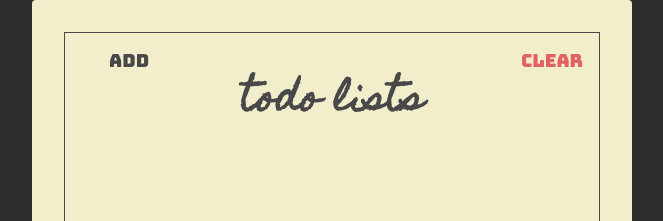
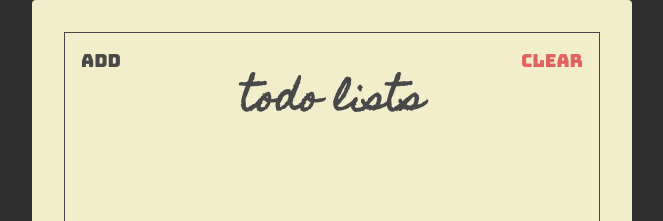
Before and after one commit to nmSholeh/todolist-react, a React (Create React App) app: page / in a window 1280 px wide. Shown: the top 221 px of the page, without its empty margins (308-971 px from the left). Built offline with nearby package versions, Linux system fonts and the light colour scheme.

Commit message:
implement Layout TodoList Component

```diff
--- a/src/Pages/TodoList.jsx
+++ b/src/Pages/TodoList.jsx
@@ -4,6 +4,8 @@ import Paper from "../component/paper/Paper";
 import Header from "../component/header/Header";
 import TodoForm from "../component/todoForm/TodoForm";
 import Todos from "../component/todos/Todos";
+
+import Container from "../layout/Container";
 
 const TodoList = () => {
   const [todos, setTodos] = useState([
@@ -36,6 +38,11 @@ const TodoList = () => {
 
   return (
     <Paper>
+      <Container
+        flexDirection="column"
+        justifyContent="space-between"
+        height="100%"
+      >
         <Header
           showAddToggle={showAddToggle}
           showAdd={showAdd}
@@ -43,6 +50,7 @@ const TodoList = () => {
         />
         <TodoForm addTodo={addTodo} showAdd={showAdd} />
         <Todos todos={todos} completeTodo={completeTodo} />
+      </Container>
     </Paper>
   );
 };
--- a/src/component/button/button.styles.js
+++ b/src/component/button/button.styles.js
@@ -23,7 +23,6 @@ export const button = ({ color, align, theme }) => {
     color: ${textColor};
     text-align: ${align};
 
-    width: 24%;
     padding: 16px;
     cursor: pointer;
     background: unset;
--- a/src/component/header/Header.jsx
+++ b/src/component/header/Header.jsx
@@ -3,6 +3,9 @@
 import { jsx } from "@emotion/react";
 import PropTypes from "prop-types";
 import { useTheme } from "@emotion/react";
+
+import Container from "../../layout/Container";
+import Item from "../../layout/Item";
 
 import Button from "../button/Button";
 
@@ -13,10 +16,18 @@ const Header = ({ showAddToggle, showAdd, clearTodos }) => {
   const theme = useTheme();
 
   return (
-    <section css={styles.header}>
-      <Button text={showAdd ? "finish" : "Add"} onClick={showAddToggle} />
-      <h1 css={styles.headerTitle(theme)}>Todo Lists</h1>
-      <Button text="Clear" onClick={clearTodos} color="red" align="right" />
+    <section className="header-component">
+      <Container alignItems="flex-start">
+        <Item flex={1}>
+          <Button text={showAdd ? "finish" : "Add"} onClick={showAddToggle} />
+        </Item>
+        <Item flex={2}>
+          <h1 css={styles.headerTitle(theme)}>Todo Lists</h1>
+        </Item>
+        <Item flex={1} align="right">
+          <Button text="Clear" onClick={clearTodos} color="red" align="right" />
+        </Item>
+      </Container>
     </section>
   );
 };
--- a/src/component/header/header.styles.js
+++ b/src/component/header/header.styles.js
@@ -8,7 +8,6 @@ export const header = () =>
 
 export const headerTitle = (theme) =>
   css`
-    width: 52%;
     text-align: center;
     color: ${theme.color.primary.black};
     font-size: 3.6rem;
--- a/src/component/paper/paper.styles.js
+++ b/src/component/paper/paper.styles.js
@@ -11,9 +11,9 @@ export const paper = ({ theme }) =>
 
 export const frame = ({ theme }) =>
   css`
-    display: flex;
+    /* display: flex;
     flex-direction: column;
-    justify-content: space-between;
+    justify-content: space-between; */
     border: 1px solid ${theme.color.primary.black};
     height: 100%;
   `;
--- a/src/layout/Container.jsx
+++ b/src/layout/Container.jsx
@@ -9,7 +9,8 @@ const Container = ({
   flexWrap,
   justifyContent,
   alignItems,
-  alignContent
+  alignContent,
+  height
 }) => {
   const containerStyles = css`
     display: flex;
@@ -18,6 +19,7 @@ const Container = ({
     justify-content: ${justifyContent};
     align-items: ${alignItems};
     align-content: ${alignContent};
+    height: ${height};
   `;
   return (
     <div className="flex-container" css={containerStyles}>
@@ -31,7 +33,8 @@ Container.defaultProps = {
   flexWrap: "nowrap",
   justifyContent: "flex-start",
   alignItems: "stretch",
-  alignContent: "stretch"
+  alignContent: "stretch",
+  height: "auto"
 };
 
 Container.propTypes = {
@@ -83,6 +86,7 @@ Container.propTypes = {
     "baseline",
     "first baseline",
     "last baseline"
-  ])
+  ]),
+  height: PropTypes.oneOfType([PropTypes.number, PropTypes.string])
 };
 export default Container;
--- a/src/layout/Item.jsx
+++ b/src/layout/Item.jsx
@@ -0,0 +1,29 @@
+/** @jsx jsx */
+// import React from "react";
+import { jsx, css } from "@emotion/react";
+import PropTypes from "prop-types";
+
+const Item = ({ children, flex, align }) => {
+  return (
+    <div
+      className="flex-item"
+      css={css`
+        flex: ${flex};
+        text-align: ${align};
+      `}
+    >
+      {children}
+    </div>
+  );
+};
+
+Item.PropTypes = {
+  children: PropTypes.oneOfType([
+    PropTypes.arrayOf(PropTypes.node),
+    PropTypes.node
+  ]),
+  flex: PropTypes.oneOfType([PropTypes.number, PropTypes.string]),
+  align: PropTypes.oneOf(["center", "left", "right", "justify"])
+};
+
+export default Item;
```
Lines whose indentation alone changed are shown as unchanged.
